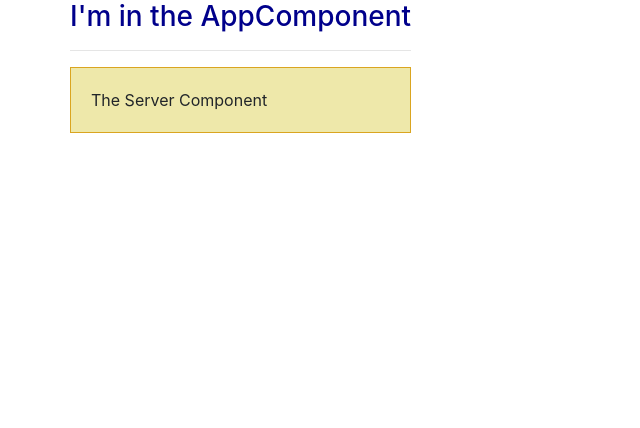
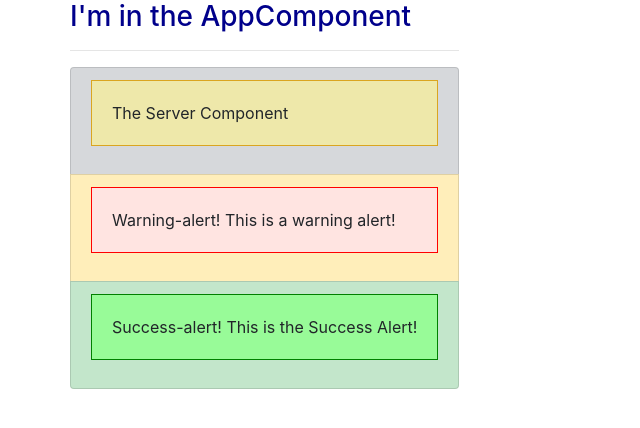
Before and after one commit to ddeveloper72/Angular_My_First_App, an Angular app: page / in a window 1280 px wide. Shown: the top 428 px of the page, without its empty margins (0-640 px from the left). Built offline with nearby package versions, Linux system fonts and the light colour scheme.

Commit message:
Added custom list elements for the app componet clock tags.

```diff
--- a/src/app/app.component.html
+++ b/src/app/app.component.html
@@ -3,7 +3,11 @@
         <div class="col-xs-12">
             <h3>I'm in the AppComponent</h3>
             <hr>
-            <app-servers></app-servers>
+            <ul class="list-group">
+                <li class="list-group-item secondary"><app-servers></app-servers></li>
+                <li class="list-group-item warning"><app-warning-alert></app-warning-alert></li>
+                <li class="list-group-item success"><app-success-alert></app-success-alert></li>
+            </ul>
         </div>
     </div>
 </div>
```
